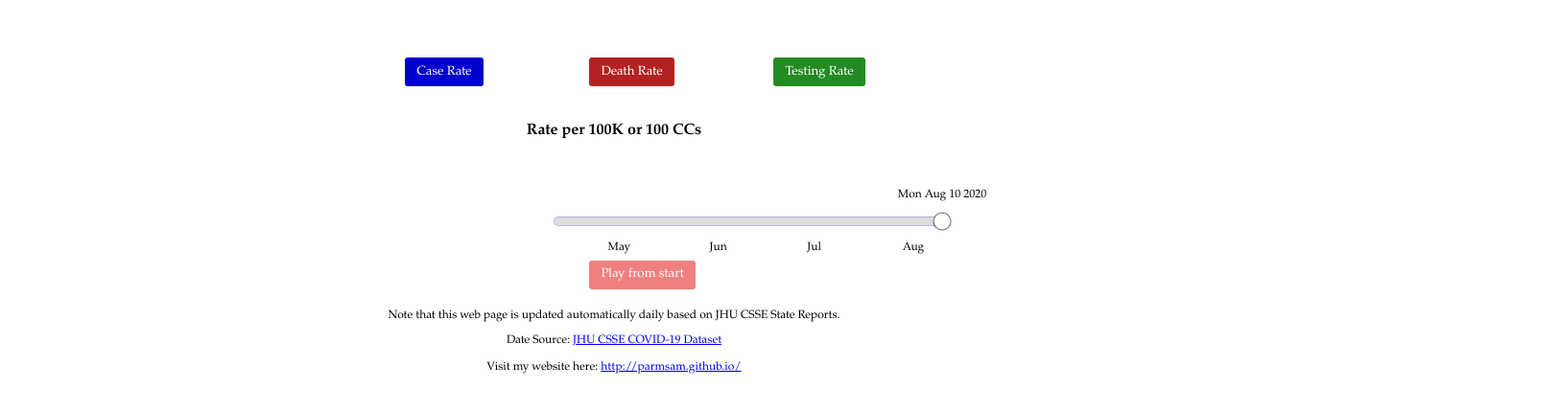
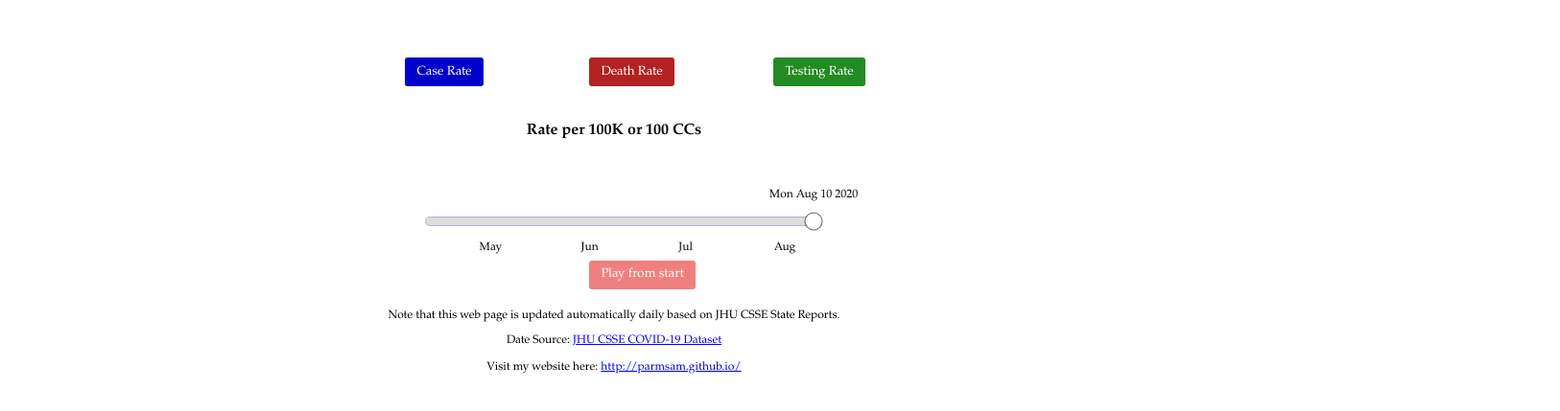
Before and after one commit to parmsam/covid-19-dashboard, a plain HTML site: page index.html in a window 1280 px wide. Shown: the part 655-1084 px from the top of the page at 96% size, 1626 px wide, since content can reach past the window. Drawn offline with nearby package versions, Linux system fonts and the light colour scheme; no server answers; a web font is replaced by a local one.

Commit message:
centered and moved slider

```diff
--- a/styles.css
+++ b/styles.css
@@ -54,12 +54,12 @@ h3 {
 
 
 .slider {
-  /* text-align: center; */
+  text-align: center;
   position: relative;
   width: 100%;
   height: 100%;
-  left:28%;
-  right:50%;
+  left:2%;
+  /* right:72%; */
 }
 
 
```
